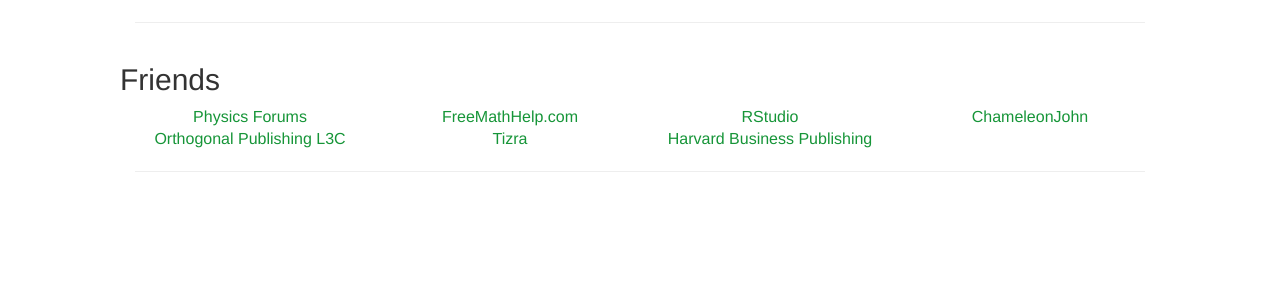
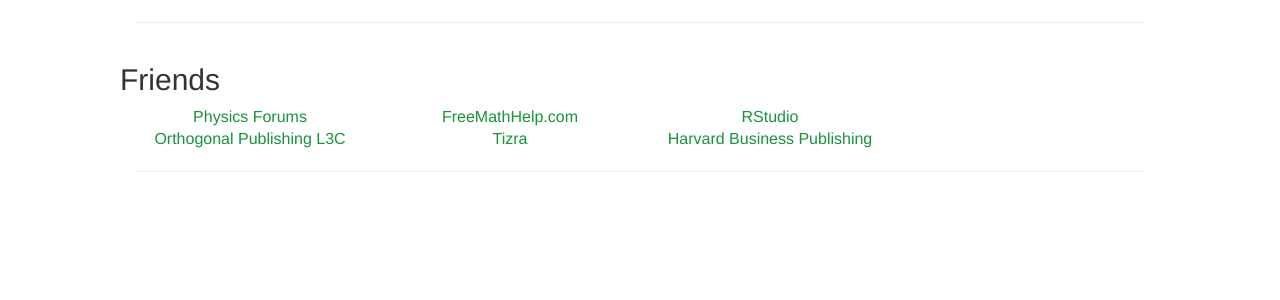
Before and after one commit to mathjax/MathJax-website, a Jekyll site: the page built from index.html, in a window 1280 px wide and 900 px high, scrolled down 3194 px. Shown: the part 152-452 px from the top of the window. Built offline with Jekyll 4.4.1, drawn with Linux system fonts in a browser that asks for light colours; nearby versions of some CDN libraries; formulas are drawn with MathJax 3; grey boxes are pictures that could not be loaded.

Commit message:
[frontpage] update Friends

```diff
--- a/index.html
+++ b/index.html
@@ -303,7 +303,7 @@
       <a class="col-xs-6 col-md-3 text-center" href="http://www.physicsforums.com">Physics Forums</a>
       <a class="col-xs-6 col-md-3 text-center" href="http://www.freemathhelp.com">FreeMathHelp.com</a>
       <a class="col-xs-6 col-md-3 text-center" href="http://www.rstudio.com/">RStudio</a>
-      <a class="col-xs-6 col-md-3 text-center" href="http://www.chameleonjohn.com/">ChameleonJohn</a>
+      <span class="clearfix"></span>
       <a class="col-xs-6 col-md-3 text-center" href="http://www.orthogonalpublishing.com/">Orthogonal Publishing L3C</a>
       <a class="col-xs-6 col-md-3 text-center" href="http://www.tizra.com/">Tizra</a>
       <a class="col-xs-6 col-md-3 text-center" href="https://cb.hbsp.harvard.edu/">Harvard Business Publishing</a>
```
